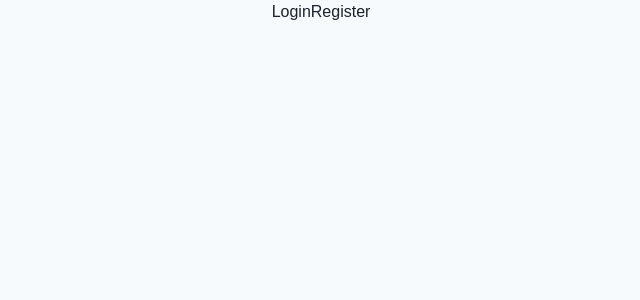
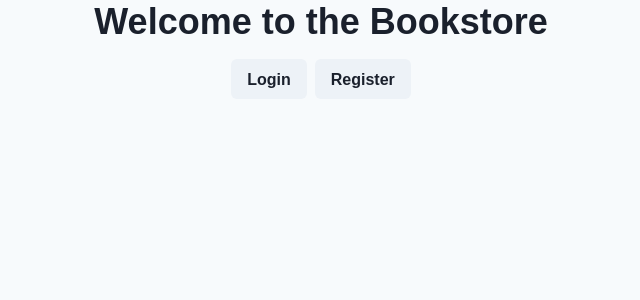
Before and after one commit to JamThom/notebook-ui, a React (Create React App) app: page / in a window 1280 px wide. Shown: the top 300 px of the page, without its empty margins (319-959 px from the left). Built offline with nearby package versions, Linux system fonts and the light colour scheme.

Commit message:
getBaseUrl

```diff
--- a/src/api/login.ts
+++ b/src/api/login.ts
@@ -1,8 +1,9 @@
 import { LoginModel } from "@/types/api/api";
+import getBaseUrl from "./utils/getBaseUrl";
 
 const login = async ({ email, password }: LoginModel) => {
   try {
-        await fetch('https://api.example.com/login', {
+    await fetch(`${getBaseUrl()}/Account/login`, {
       method: 'POST',
       body: JSON.stringify({ email, password }),
       headers: {
--- a/src/api/register.ts
+++ b/src/api/register.ts
@@ -3,7 +3,7 @@ import getBaseUrl from "./utils/getBaseUrl";
 
 const register = async (formData: RegisterModel) => {
     try {
-        await fetch(`${getBaseUrl()}/register}`, {
+        await fetch(`${getBaseUrl()}/api/Account/register`, {
             method: 'POST',
             body: JSON.stringify(formData),
             headers: {
--- a/src/api/utils/getBaseUrl.ts
+++ b/src/api/utils/getBaseUrl.ts
@@ -1,5 +1,3 @@
-const getBaseUrl = () => {
-    return 'http://localhost:5090/api/';
-};
+const getBaseUrl = () => 'http://localhost:5090/api';
 
 export default getBaseUrl;
--- a/src/api/utils/useGetQuery.ts
+++ b/src/api/utils/useGetQuery.ts
@@ -3,7 +3,7 @@ import getBaseUrl from './getBaseUrl';
 
 const makeQueryFn = (url: string) => async () => {
   try {
-    const response = await fetch(`${getBaseUrl()}${url}`);
+    const response = await fetch(`${getBaseUrl()}/api/${url}`);
     const data = await response.json();
     return data;
   } catch (error) {
--- a/src/pages/HomePage/HomePage.tsx
+++ b/src/pages/HomePage/HomePage.tsx
@@ -1,13 +1,18 @@
-import { Flex, VStack } from "@chakra-ui/react";
+import { Button, Flex, Heading, VStack } from "@chakra-ui/react";
 import { Link } from "react-router";
 
 const HomePage = () => {
   return (
-    <VStack>
-        <Flex>
-            <Link to="/login">Login</Link>
-            <Link to="/register">Register</Link>
-        </Flex>
+    <VStack spacing={4}>
+      <Heading>Welcome to the Bookstore</Heading>
+      <Flex gap={2}>
+        <Link to="/login">
+          <Button>Login</Button>
+        </Link>
+        <Link to="/register">
+          <Button>Register</Button>
+        </Link>
+      </Flex>
     </VStack>
   );
 };
```
Lines whose indentation alone changed are shown as unchanged.
